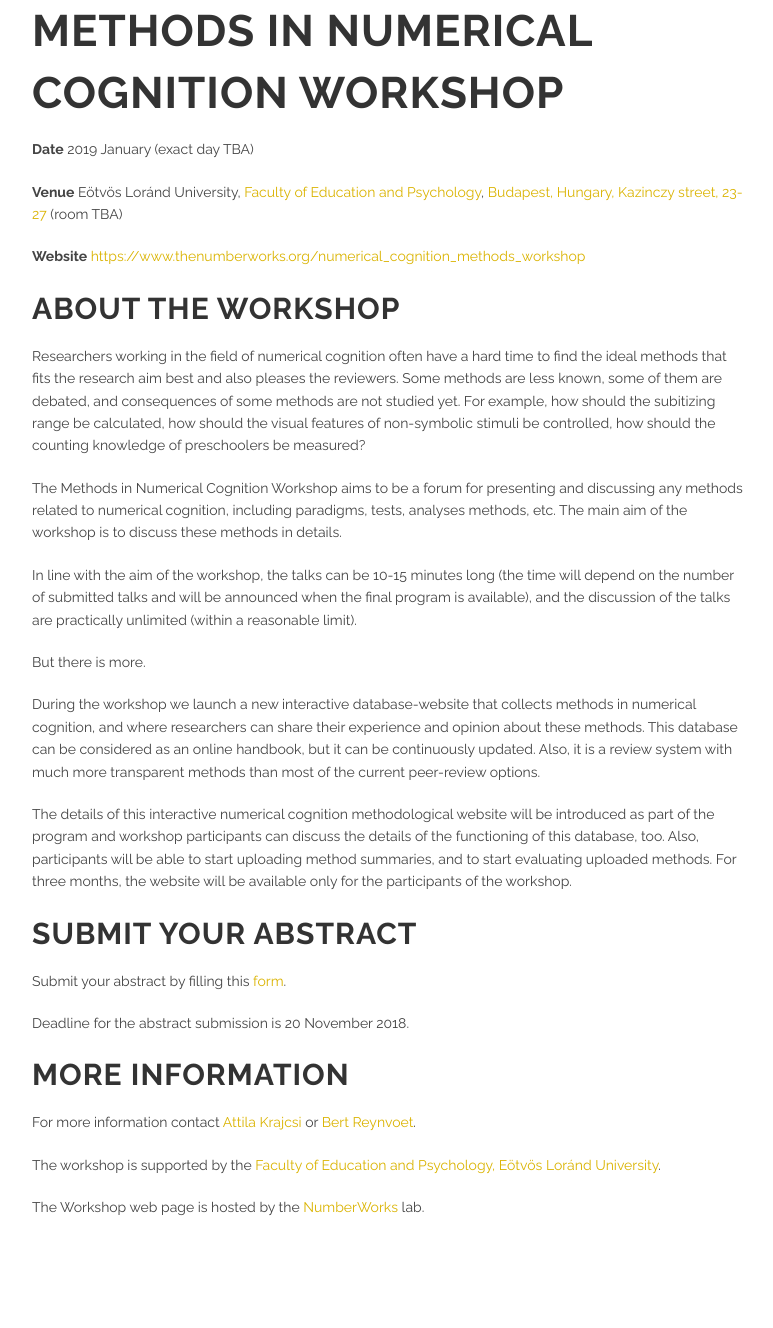
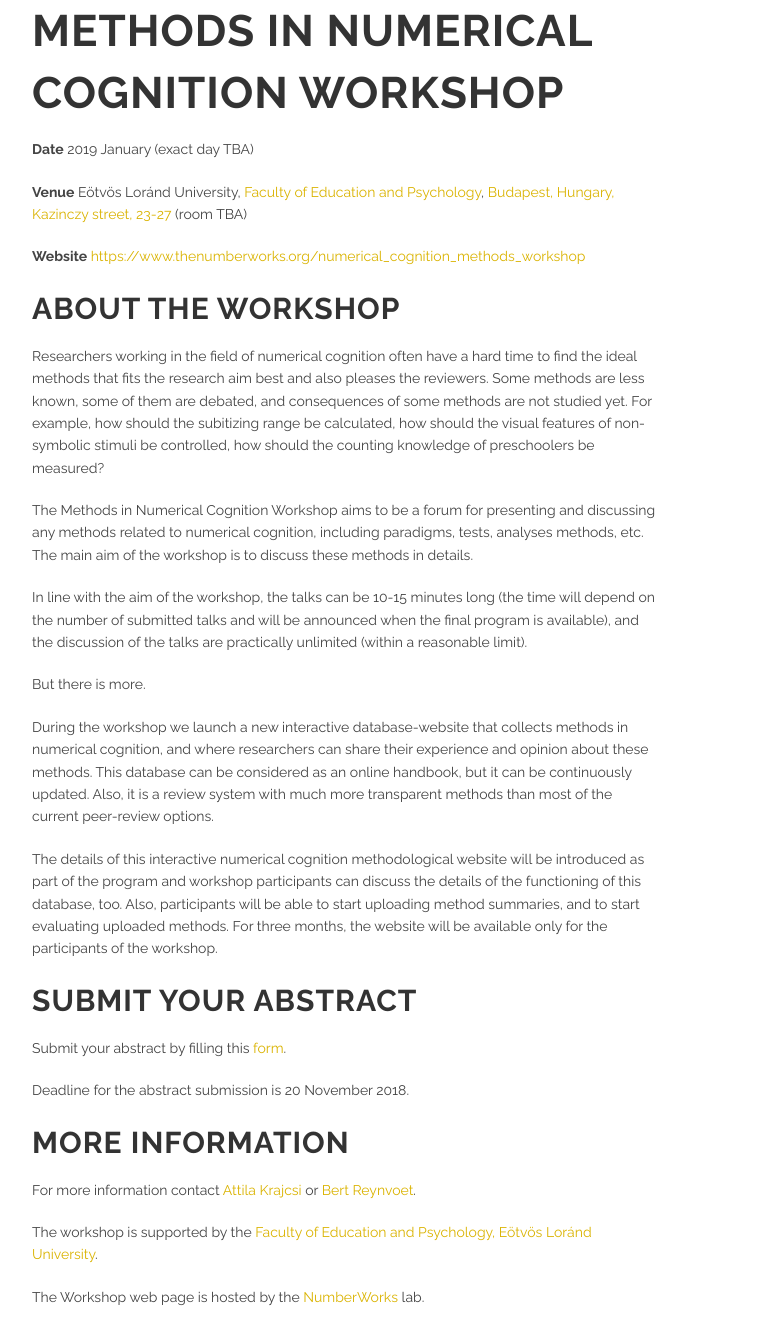
Before and after one commit to theNumberWorks/numberworks_website, a Jekyll site: the page built from numerical_cognition_methods_workshop.md, in a window 1280 px wide. Shown: the whole page, without its empty margins (63-836 px from the left). Built offline with Jekyll 4.4.1, drawn with Linux system fonts in a browser that asks for light colours; before the commit the page ends 1239 px from its top, so only the background shows below that.

Commit message:
refine hosted page

```diff
--- a/_layouts/hosted_page.html
+++ b/_layouts/hosted_page.html
@@ -6,7 +6,7 @@
   <body>
 
     <div id='main' role='main' class="row">
-      <div class="medium-8 large-8 columns">
+      <div class="medium-7 large-7 columns">
         {{ content }}
       </div>
     </div>
```
